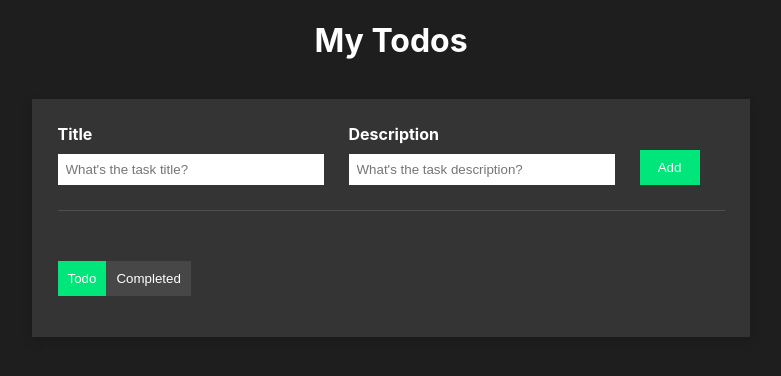
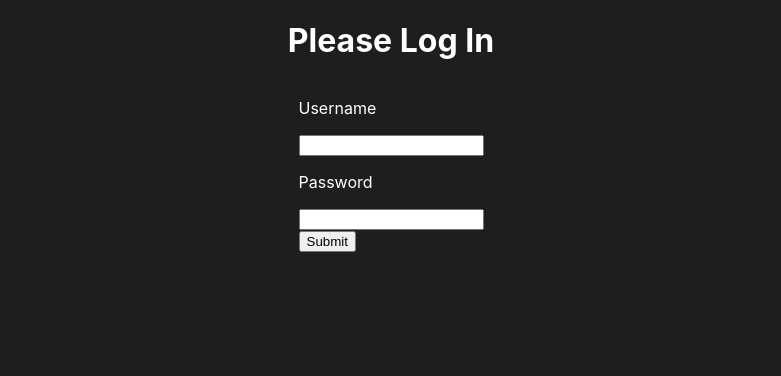
Before and after one commit to ivalenzuela1/ToDoApp, a React (Create React App) app in the folder todoapp/: page / in a window 1280 px wide. Shown: the top 376 px of the page, without its empty margins (249-1030 px from the left). Built offline with nearby package versions, Linux system fonts and the light colour scheme.

Commit message:
create local API to fetch token

```diff
--- a/todoapp/src/App.js
+++ b/todoapp/src/App.js
@@ -1,6 +1,5 @@
 import './App.css';
 import React, { useState, useEffect } from "react";
-import { BrowserRouter, Route, Switch } from 'react-router-dom';
 import Login from './Login/Login';
 import { AiOutlineDelete } from 'react-icons/ai';
 import { BsCheckLg } from 'react-icons/bs';
@@ -26,6 +25,10 @@
       setCompleteTodos(savedCompleteTodo);
     }
   }, [])
+
+  if(!token) {
+    return <Login setToken={setToken} />
+  }
 
   const handleAddTodo = () => {
     if(!newTitle){
--- a/todoapp/src/Login/Login.js
+++ b/todoapp/src/Login/Login.js
@@ -1,18 +1,43 @@
-import React from 'react';
+import React, { useState } from "react";
+import PropTypes from 'prop-types';
+
 import './Login.css';
 
-export default function Login() {
-  return(
+async function loginUser(credentials) {
+    return fetch('http://localhost:8080/login', {
+        method: 'POST',
+        headers: {
+            'Content-Type': 'application/json'
+        },
+        body: JSON.stringify(credentials)
+    })
+        .then(data => data.json())
+}
+
+export default function Login({ setToken }) {
+    const [username, setUserName] = useState();
+    const [password, setPassword] = useState();
+
+    const handleSubmit = async e => {
+        e.preventDefault();
+        const token = await loginUser({
+          username,
+          password
+        });
+        setToken(token);
+      }
+
+    return (
         <div className="login-wrapper">
             <h1>Please Log In</h1>
-    <form>
+            <form onSubmit={handleSubmit}>
                 <label>
                     <p>Username</p>
-        <input type="text" />
+                    <input type="text" onChange={e => setUserName(e.target.value)} />
                 </label>
                 <label>
                     <p>Password</p>
-        <input type="password" />
+                    <input type="password" onChange={e => setPassword(e.target.value)} />
                 </label>
                 <div>
                     <button type="submit">Submit</button>
@@ -21,3 +46,7 @@
         </div>
     )
 }
+
+Login.propTypes = {
+    setToken: PropTypes.func.isRequired
+}
```
Also changed, not shown: todoapp/src/server.js (added, +13 -0 lines). Lines whose indentation alone changed are shown as unchanged.
